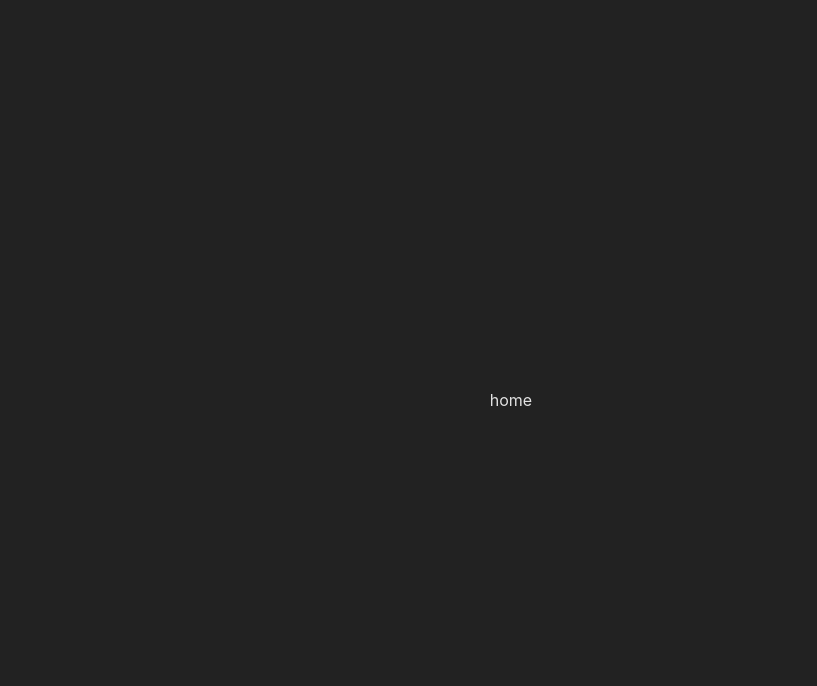
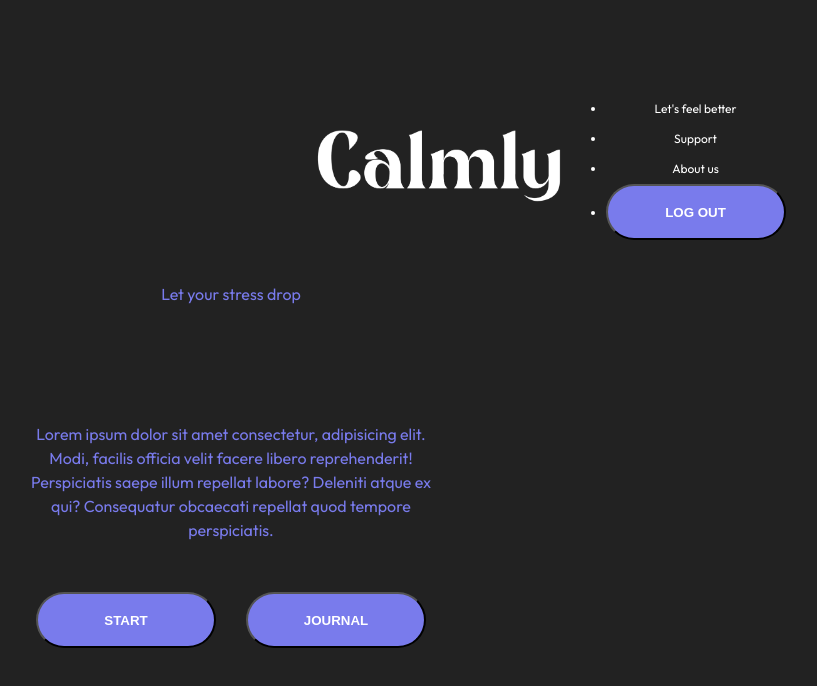
Before and after one commit to infoshareacademy/jfddr9-calmly, a React (Vite) app: page /#/home in a window 1280 px wide. Shown: the top 686 px of the page, without its empty margins (129-946 px from the left). Built offline with nearby package versions, Linux system fonts and the light colour scheme.

Commit message:
home created, styles in progress

```diff
--- a/src/App.tsx
+++ b/src/App.tsx
@@ -3,8 +3,9 @@ import { Route, Routes } from "react-router-dom";
 import { createGlobalStyle } from "styled-components";
 import { useSelector } from "react-redux";
 import { FeelBetter } from "./routes/FeelBetter";
-import { LandingPage } from "./components/routes/LandingPage/LandingPage";
-import { AreYou } from "./components/routes/AreYou/AreYou";
+import { LandingPage } from "./routes/LandingPage/LandingPage";
+import { AreYou } from "./routes/AreYou/AreYou";
+import { Home } from "./routes/Home/Home";
 import { Register } from "./auth/Register";
 import { Login } from "./auth/Login";
 
@@ -54,7 +55,7 @@ function App() {
       />
 
       <Routes>
-        <Route path={"/home"} element={<div>home</div>} />
+        <Route path={"/home"} element={<Home />} />
         <Route path={"/register"} element={<Register />} />
         <Route path={"/login"} element={<Login />} />
         <Route path={"/feelbetter"} element={<FeelBetter />} />
--- /dev/null
+++ b/src/routes/Home/Home.styles.ts
@@ -0,0 +1,86 @@
+import styled from "styled-components";
+
+export const Wrapper = styled.div`
+  background-color: ;
+  background-size: auto 100%;
+  background-repeat: no-repeat;
+  background-position: right;
+  width: 100vw;
+  height: 100vh;
+  display: flex;
+  flex-direction: column;
+  justify-content: center;
+  font-family: "Outfit", sans-serif;
+`;
+
+export const LogoWhite = styled.img`
+  width: 250px;
+  height: 78.95px;
+  left: 140px;
+  top: 116px;
+`;
+
+export const Nav = styled.a`
+  width: 331px;
+  height: 30px;
+  left: 922px;
+  top: 100px;
+  font-family: "Outfit";
+  font-style: normal;
+  font-size: 12px;
+  line-height: 30px;
+  display: flex;
+  margin-left: 500px;
+  align-items: center;
+  text-align: center;
+  color: #ffffff;
+`;
+
+export const WrapperContent = styled.div`
+  display: flex;
+  flex-direction: column;
+  align-items: center;
+  width: 500px;
+  margin-left: 110px;
+  color: #797bec;
+`;
+
+export const WrapperButtons = styled.div`
+  display: flex;
+  gap: 30px;
+`;
+
+export const TextUnderLogo = styled.div`
+  margin-bottom: 100px;
+  margin-top: 100px;
+`;
+
+export const Paragraph = styled.p`
+  margin-bottom: 50px;
+  padding-inline: 40px;
+`;
+
+export const Button = styled.button`
+  cursor: pointer;
+  width: 180px;
+  height: 56px;
+  border-radius: 50px;
+  background: #797bec;
+  display: flex;
+  justify-content: center;
+  align-items: center;
+  color: #fff;
+  text-transform: uppercase;
+  font-weight: 700;
+
+  &:hover {
+    transition: 0.3s ease-in;
+    opacity: 0.9;
+    transform: scale(103%);
+  }
+
+  &:active {
+    transition: 0.1s ease-in;
+    transform: scale(99%);
+  }
+`;
--- /dev/null
+++ b/src/routes/Home/Home.tsx
@@ -0,0 +1,33 @@
+import * as Styled from "./Home.styles";
+//import { Footer } from "../footer/Footer"; //
+
+export const Home = () => {
+  return (
+    <Styled.Wrapper>
+      <Styled.WrapperContent>
+        <Styled.Nav>
+          <Styled.LogoWhite src="src/assets/logo-white.png" />
+          <ul>
+            <li>Let's feel better</li>
+            <li>Support</li>
+            <li>About us</li>
+            <li>
+              <Styled.Button>Log out</Styled.Button>
+            </li>
+          </ul>
+        </Styled.Nav>
+        <Styled.TextUnderLogo>Let your stress drop</Styled.TextUnderLogo>
+        <Styled.Paragraph>
+          Lorem ipsum dolor sit amet consectetur, adipisicing elit. Modi,
+          facilis officia velit facere libero reprehenderit! Perspiciatis saepe
+          illum repellat labore? Deleniti atque ex qui? Consequatur obcaecati
+          repellat quod tempore perspiciatis.
+        </Styled.Paragraph>
+        <Styled.WrapperButtons>
+          <Styled.Button>START</Styled.Button>
+          <Styled.Button>JOURNAL</Styled.Button>
+        </Styled.WrapperButtons>
+      </Styled.WrapperContent>
+    </Styled.Wrapper>
+  );
+};
```
Also changed, not shown: src/assets/logo-white.png (added), src/routes/AreYou/AreYou.styles.ts (renamed from src/components/routes/AreYou/AreYou.styles.ts), src/routes/AreYou/AreYou.tsx (renamed from src/components/routes/AreYou/AreYou.tsx), src/routes/LandingPage/LandingPage.styles.ts (renamed from src/components/routes/LandingPage/LandingPage.styles.ts), src/routes/LandingPage/LandingPage.tsx (renamed from src/components/routes/LandingPage/LandingPage.tsx).
